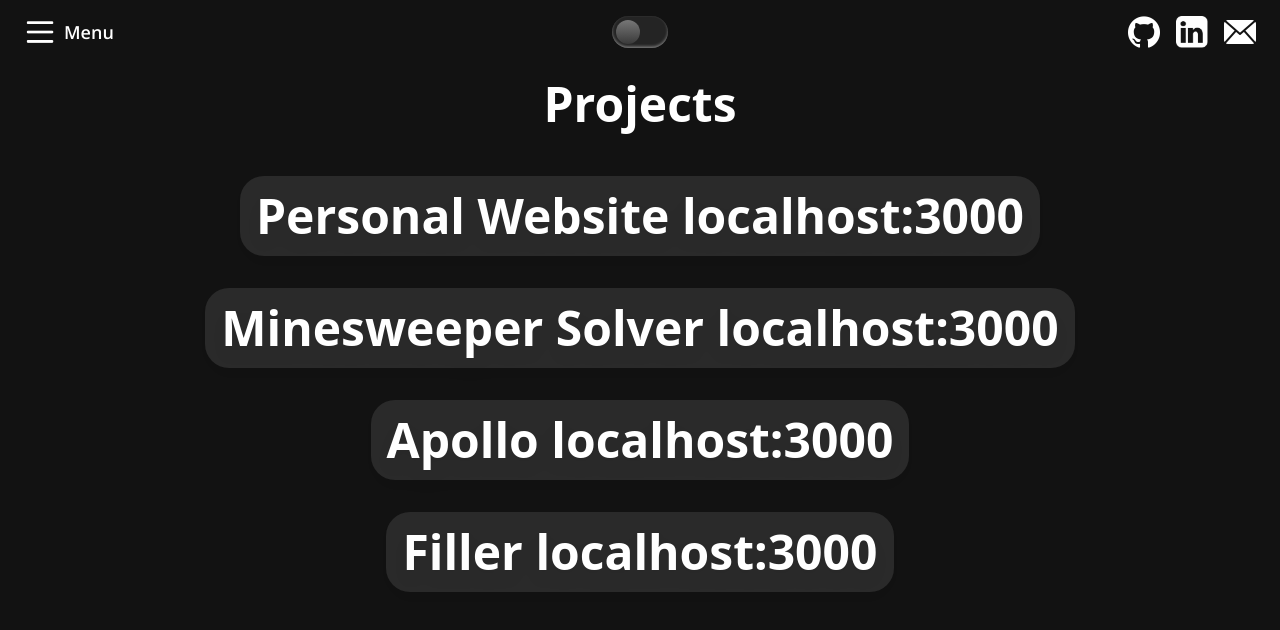
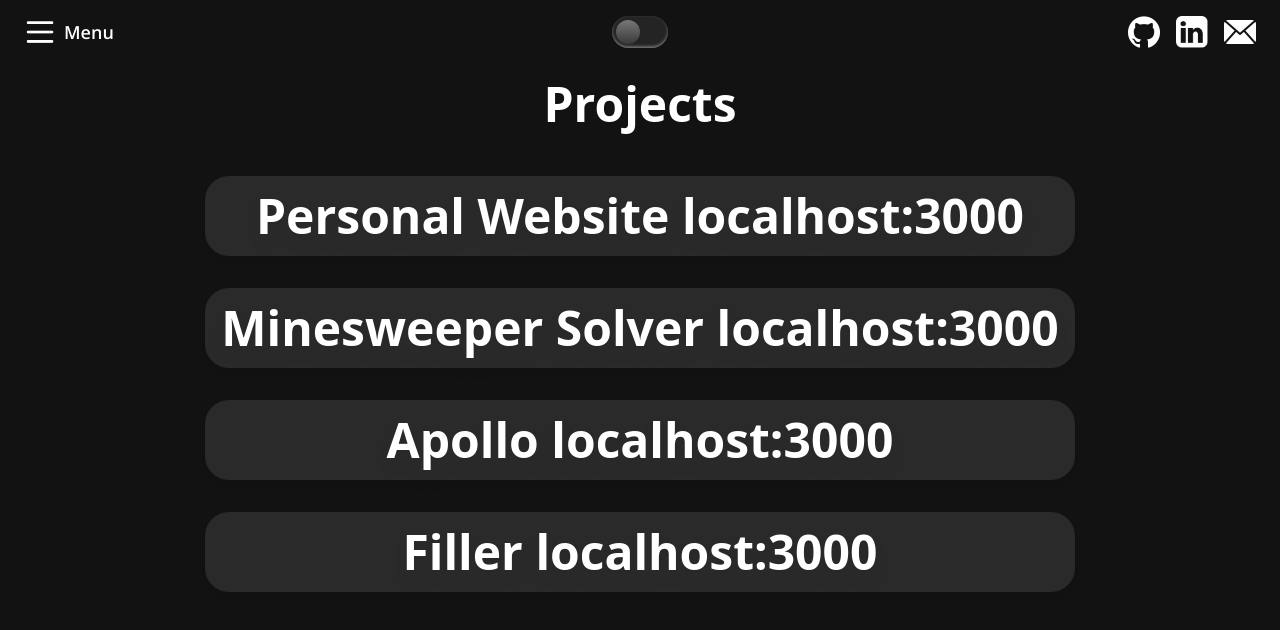
Before and after one commit to ENamja/personal-website, a Next.js app: page /projects in a window 1280 px wide. Shown: the top 630 px of the page. Built offline with nearby package versions, Linux system fonts and the light colour scheme.

Commit message:
Adjusted project page width

```diff
--- a/app/projects/ProjectList.tsx
+++ b/app/projects/ProjectList.tsx
@@ -18,9 +18,9 @@ function ProjectList() {
       {projects.map((project) => {
         return (
           <li
-            id={project.name}
+            key={project.name}
             className={
-              "max-w-full hover:scale-[1.05] transition-transform duration-200 ease-in-out"
+              "w-full hover:scale-[1.05] transition-transform duration-200 ease-in-out"
             }
           >
             <div
```
